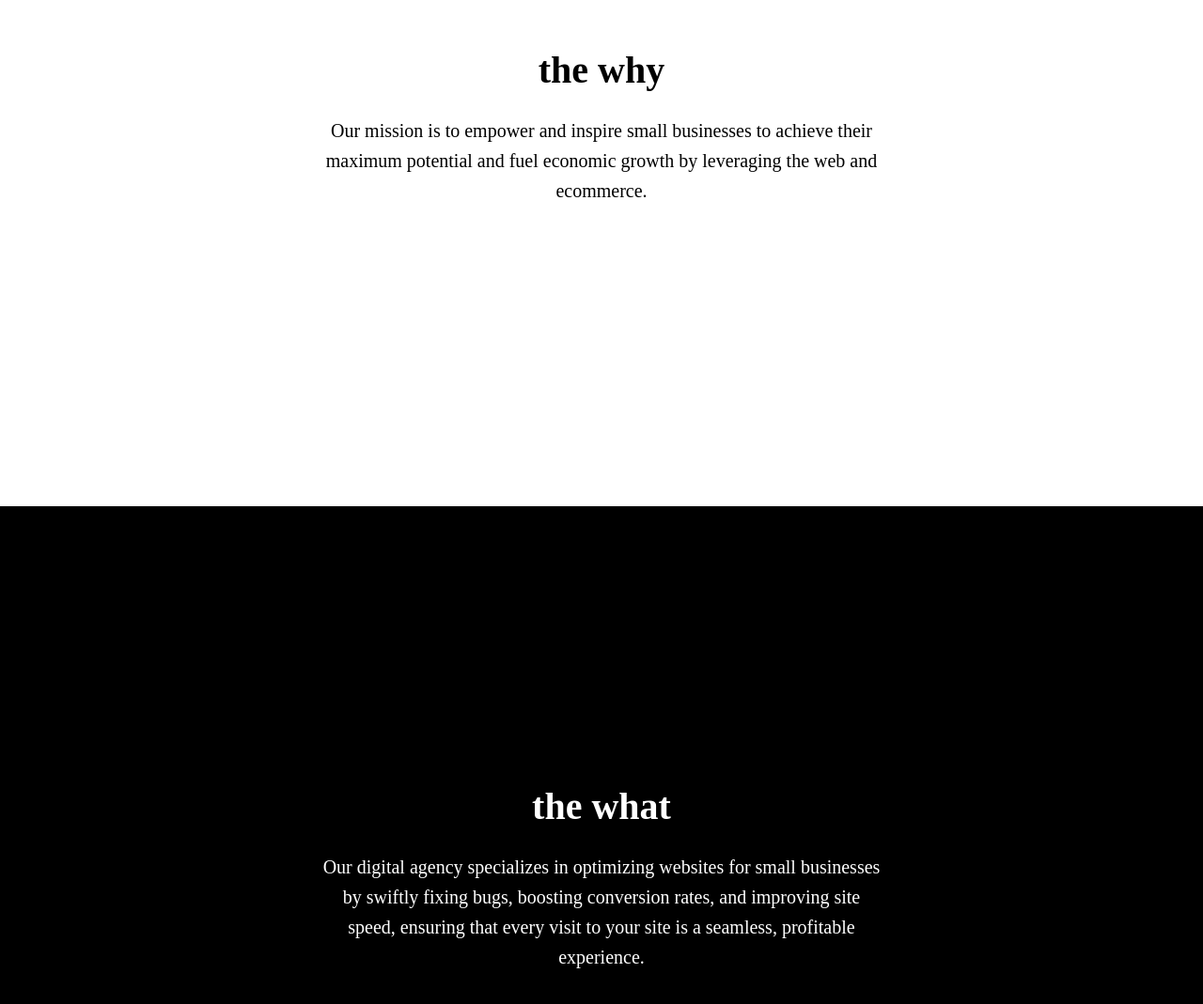
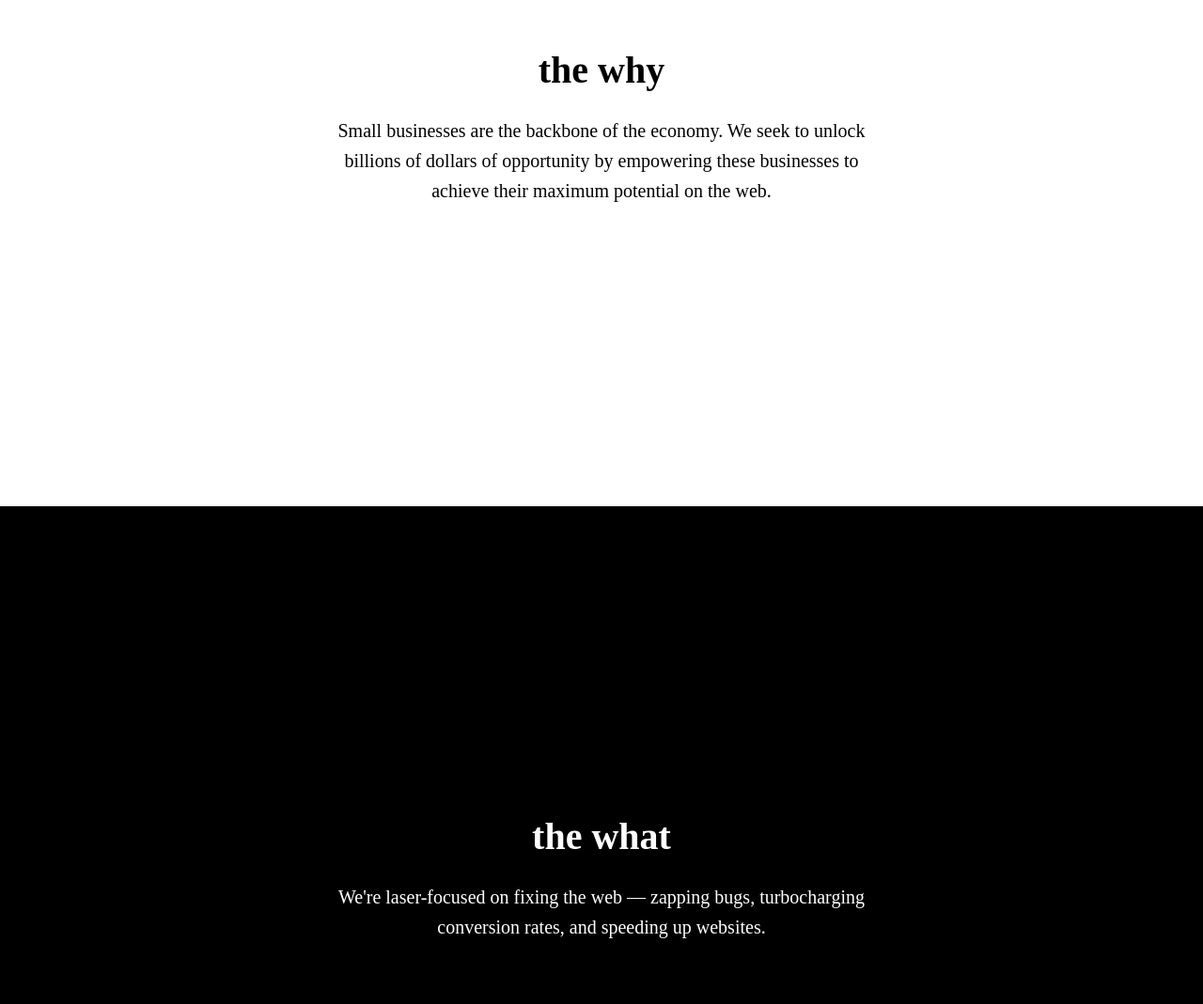
Before and after one commit to tylerhq/Simple-One-Pager, a plain HTML site: page index.html in a window 1280 px wide. Shown: the part 1061-2130 px from the top of the page at 94% size. Drawn offline with Linux system fonts and the light colour scheme.

Commit message:
Update copy for 2023 again
Added canonical as well, which strips query params.

```diff
--- a/index.html
+++ b/index.html
@@ -244,13 +244,15 @@
 		<div class="section" id="rules-section">
 			<section>
 				<h2>the why</h2>
-				<p><br>Our mission is to empower and inspire small businesses to achieve their maximum potential and fuel economic growth by leveraging the web and ecommerce.</p>
+				<p><br>Small businesses are the backbone of the economy. We seek to unlock billions of dollars of opportunity by
+					empowering these businesses to achieve their maximum potential on the web.</p>
 			</section>
 		</div>
 		<div class="section" id="offerings-section">
 			<section>
 				<h2>the what</h2>
-				<p><br>Our digital agency specializes in optimizing websites for small businesses by swiftly fixing bugs, boosting conversion rates, and improving site speed, ensuring that every visit to your site is a seamless, profitable experience.</p>
+				<p><br>We're laser-focused on fixing the web — zapping bugs, turbocharging conversion rates, and speeding up
+					websites.</p>
 			</section>
 		</div>
 		<div class="section" id="contact-section">
@@ -263,6 +265,12 @@
 			</section>
 		</div>
 	</div>
+	<script>
+		var link = !!document.querySelector("link[rel='canonical']") ? document.querySelector("link[rel='canonical']") : document.createElement('link');
+		link.setAttribute('rel', 'canonical');
+		link.setAttribute('href', location.protocol + '//' + location.host + location.pathname);
+		document.head.appendChild(link);
+	</script>
 </body>
 
 </html>
```
